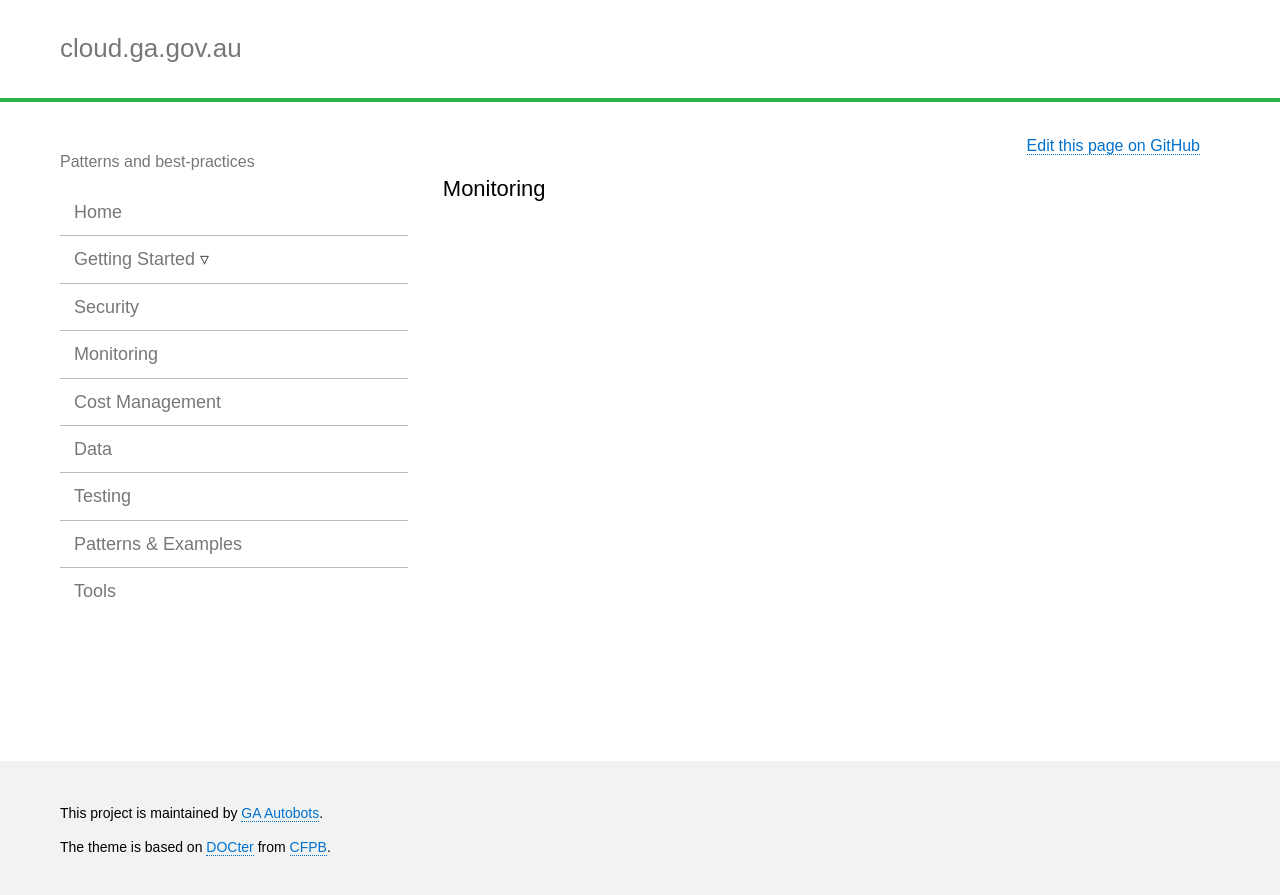
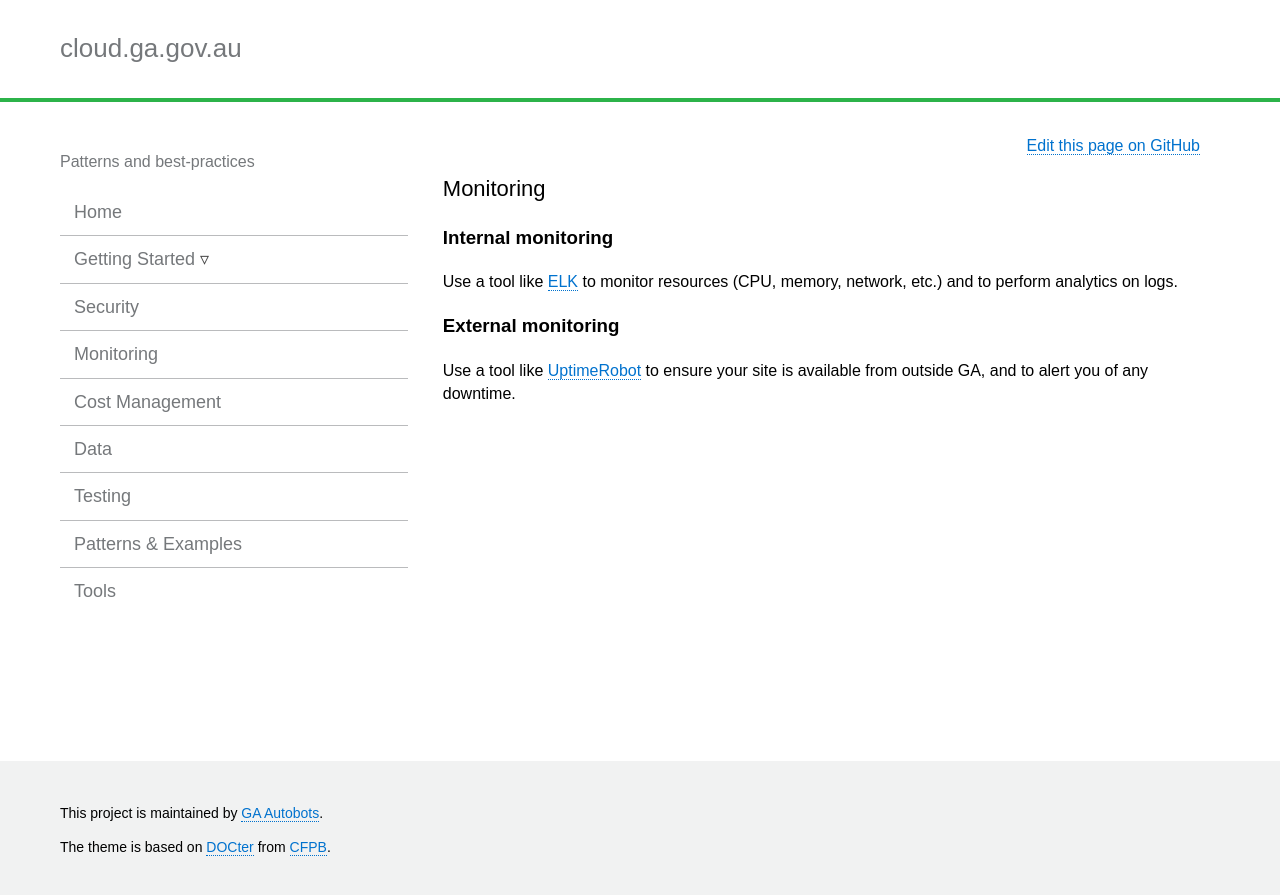
Before and after one commit to GeoscienceAustralia/cloud, a Jekyll site: the page built from docs/_pages/monitoring_index.md, in a window 1280 px wide. Shown: the top 895 px of the page. Built offline with Jekyll 4.4.1, drawn with Linux system fonts in a browser that asks for light colours; nearby versions of some CDN libraries.

Commit message:
Add initial monitoring commit

```diff
--- a/docs/_pages/monitoring_index.md
+++ b/docs/_pages/monitoring_index.md
@@ -3,3 +3,11 @@ title: Monitoring
 layout: page
 permalink: monitoring_index.html
 ---
+
+### Internal monitoring
+
+Use a tool like [ELK](https://github.com/GeoscienceAustralia/metrics) to monitor resources (CPU, memory, network, etc.) and to perform analytics on logs.
+
+### External monitoring
+
+Use a tool like [UptimeRobot](http://uptimerobot.com/) to ensure your site is available from outside GA, and to alert you of any downtime.
```
